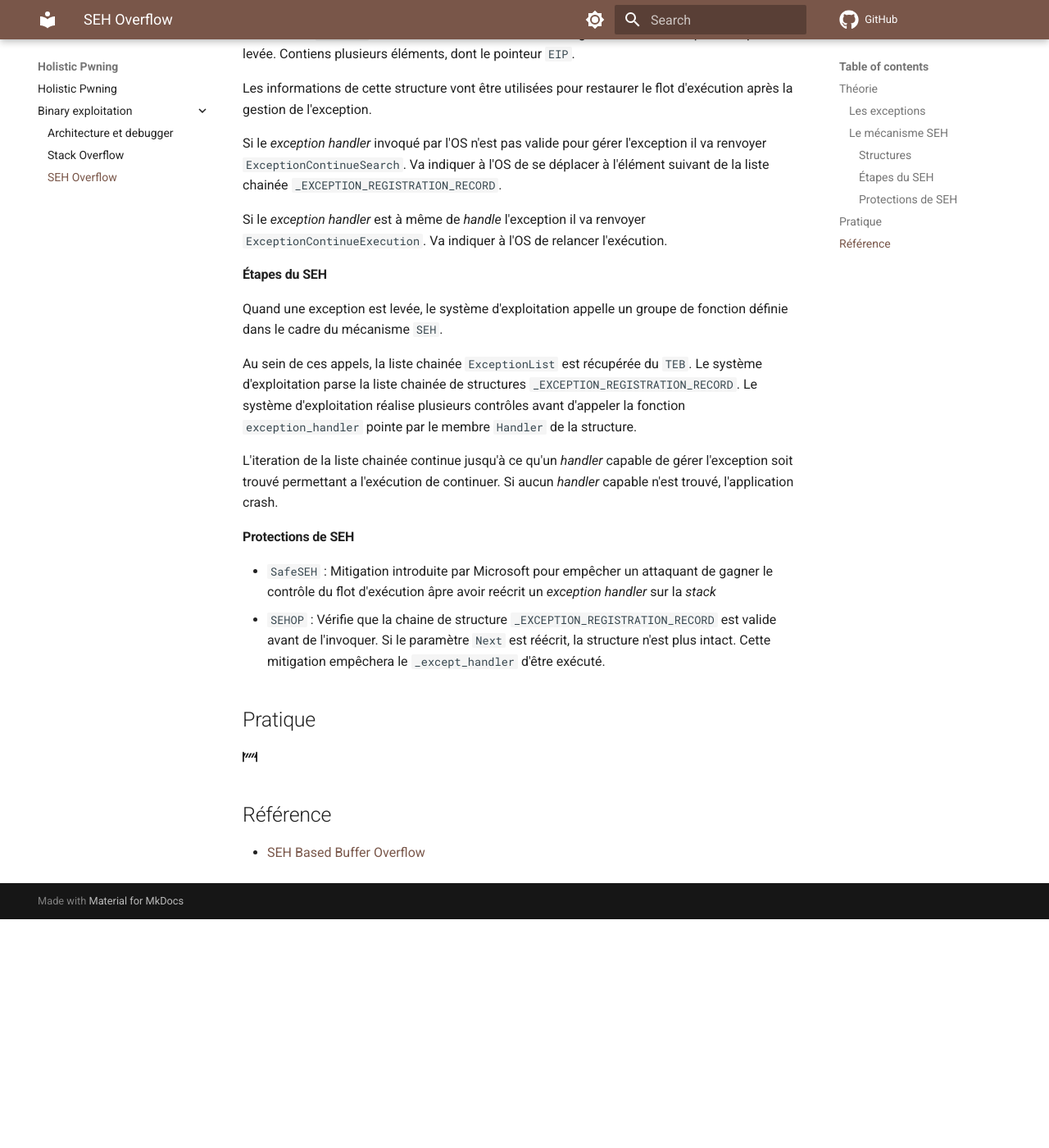
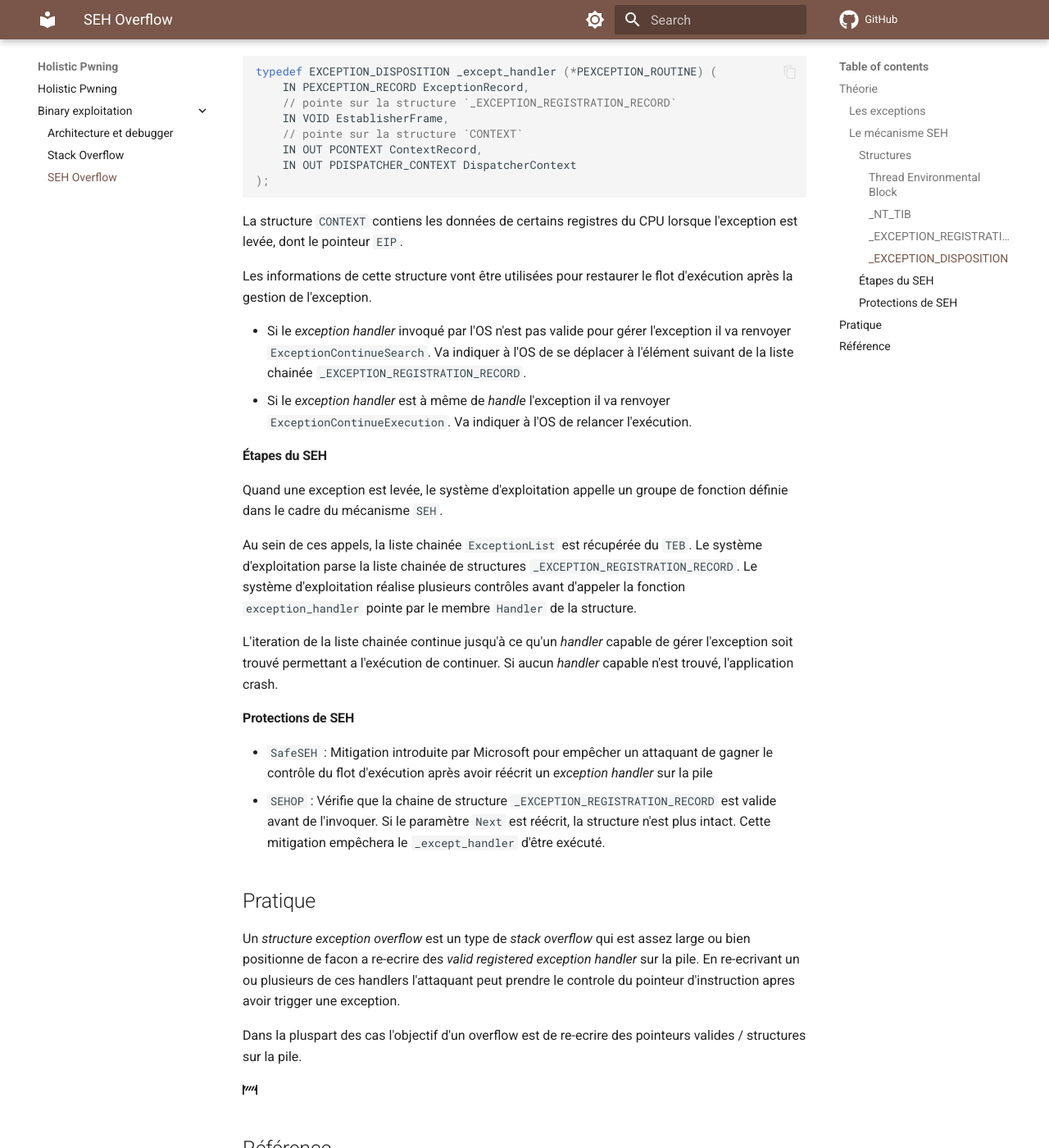
Before and after one commit to s-lck/HolisticPwning, an MkDocs documentation site: the page built from docs/binary-exploitation/2-seh-overflow.md, in a window 1280 px wide and 1400 px high, scrolled down 3557 px. Shown: the whole window at 82% size. Built offline with MkDocs 1.6.1 and Material for MkDocs 9.7.7, drawn with Linux system fonts in a browser that asks for light colours; comment, search, counter and statistics services are not loaded; before the commit the page ends 4678 px from its top, so only the background shows below that; some of the changed text lies outside the part shown.

Commit message:
Typo SEH

````diff
--- a/docs/binary-exploitation/2-seh-overflow.md
+++ b/docs/binary-exploitation/2-seh-overflow.md
@@ -27,9 +27,11 @@
 
 Quand un thread est en défaut le système d'exploitation appelle un ensemble de fonctions prédéfinies nommées *exception handlers*.
 
-Ces fonctions vont fournir des données et tenter de corriger l'exception.Les *exception handlers* sont créées durant la compilation.
+Ces fonctions vont fournir des données et tenter de corriger l'exception. Les *exception handlers* sont créées durant la compilation.
 
-À chaque fois qu'un bloc `try` est rencontrée durant l'exécution d'une fonction dans un *thread*, un pointeur vers le *handler* correspondant est stocké sur la *stack* dans la structure `_EXCEPTION_REGISTRATION_RECORD`. Comme il peut y avoir plusieurs blocs `try` exécutés dans une fonction ces structures sont liées par une liste chainée.
+À chaque fois qu'un bloc `try` est rencontrée durant l'exécution d'une fonction dans un *thread*, un pointeur vers le *handler* correspondant est stocké sur la pile dans la structure `_EXCEPTION_REGISTRATION_RECORD`.
+
+Comme il peut y avoir plusieurs blocs `try` exécutés dans une fonction ces structures sont liées par une liste chainée.
 
 <p align="center">
   <img src="https://raw.githubusercontent.com/s-lck/HolisticPwning/main/assets/seh_overflow_01.png">
@@ -42,6 +44,8 @@
 Si aucune des fonctions définies par l'utilisateur ne peut gérer l'exception, le système d'exploitation va appeler le *default exception handler* qui est le dernier noeud de la liste chainée.
 
 #### Structures
+
+##### Thread Environmental Block
 
 Structure `TEB` :
 
@@ -60,7 +64,11 @@
    +0x040 Win32ThreadInfo  : Ptr32 Void
 ```
 
-On voit que le premier élément de la structure `TEB` est lui-même une structure de type `_NT_TIB` :
+On voit que le premier élément de la structure `TEB` est lui-même une structure de type `_NT_TIB`.
+
+##### _NT_TIB
+
+Structure `_NT_TIB` :
 
 ```c
 0:010> dt _NT_TIB
@@ -75,6 +83,8 @@
    +0x018 Self             : Ptr32 _NT_TIB
 ```
 
+##### _EXCEPTION_REGISTRATION_RECORD
+
 Le premier élément de la structure nommé `ExceptionList` est un pointeur sur la structure `_EXCEPTION_REGISTRATION_RECORD` :
 
 ```c
@@ -86,6 +96,8 @@
 
 * `Next` fais le lien pour la liste chainée et est un pointeur sur la structure `_EXCEPTION_REGISTRATION_RECORD`
 * `Handler` est un pointeur vers la fonction *exception callback* nommé `_except_hamdler` qui renvoie une structure `_EXCEPTION_DISPOSITION`
+
+##### _EXCEPTION_DISPOSITION
 
 Structure `_EXCEPTION_DISPOSITION` :
 
@@ -100,13 +112,12 @@
 );
 ```
 
-La structure `CONTEXT` contiens les données de certains registres du CPU lorsque l'exception est levée. Contiens plusieurs éléments, dont le pointeur `EIP`.
+La structure `CONTEXT` contiens les données de certains registres du CPU lorsque l'exception est levée, dont le pointeur `EIP`.
 
 Les informations de cette structure vont être utilisées pour restaurer le flot d'exécution après la gestion de l'exception.
 
-Si le *exception handler* invoqué par l'OS n'est pas valide pour gérer l'exception il va renvoyer `ExceptionContinueSearch`. Va indiquer à l'OS de se déplacer à l'élément suivant de la liste chainée `_EXCEPTION_REGISTRATION_RECORD`.
-
-Si le *exception handler* est à même de *handle* l'exception il va renvoyer `ExceptionContinueExecution`. Va indiquer à l'OS de relancer l'exécution.
+- Si le *exception handler* invoqué par l'OS n'est pas valide pour gérer l'exception il va renvoyer `ExceptionContinueSearch`. Va indiquer à l'OS de se déplacer à l'élément suivant de la liste chainée `_EXCEPTION_REGISTRATION_RECORD`.
+- Si le *exception handler* est à même de *handle* l'exception il va renvoyer `ExceptionContinueExecution`. Va indiquer à l'OS de relancer l'exécution.
 
 #### Étapes du SEH
 
@@ -118,10 +129,14 @@
 
 #### Protections de SEH
 
-* `SafeSEH` : Mitigation introduite par Microsoft pour empêcher un attaquant de gagner le contrôle du flot d'exécution âpre avoir reécrit un *exception handler* sur la *stack*
+* `SafeSEH` : Mitigation introduite par Microsoft pour empêcher un attaquant de gagner le contrôle du flot d'exécution après avoir réécrit un *exception handler* sur la pile
 * `SEHOP` : Vérifie que la chaine de structure `_EXCEPTION_REGISTRATION_RECORD` est valide avant de l'invoquer. Si le paramètre `Next` est réécrit, la structure n'est plus intact. Cette mitigation empêchera le `_except_handler` d'être exécuté.
 
 ## Pratique
+
+Un *structure exception overflow* est un type de *stack overflow* qui est assez large ou bien positionne de facon a re-ecrire des *valid registered exception handler* sur la pile. En re-ecrivant un ou plusieurs de ces handlers l'attaquant peut prendre le controle du pointeur d'instruction apres avoir trigger une exception.
+
+Dans la pluspart des cas l'objectif d'un overflow est de re-ecrire des pointeurs valides / structures sur la pile.
 
 :fontawesome-solid-road-barrier:
 
````
